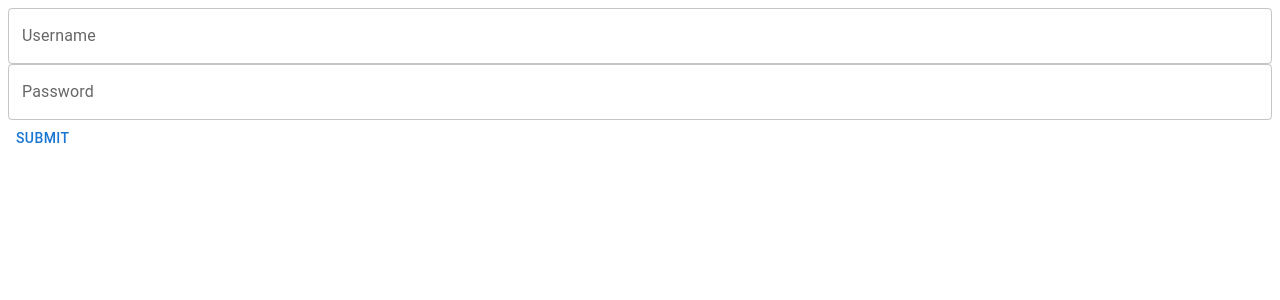
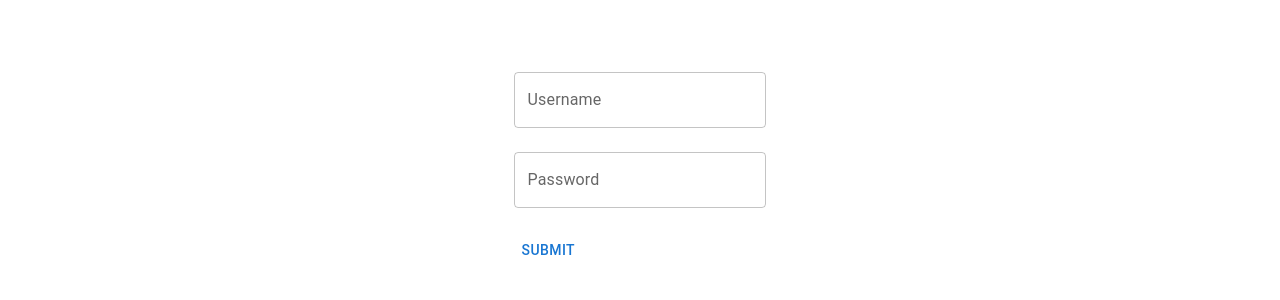
Before and after one commit to ShashikaVirajh/react-hook-form, a React (Create React App) app: page / in a window 1280 px wide. Shown: the top 300 px of the page. Built offline with nearby package versions, Linux system fonts and the light colour scheme.

Commit message:
Completed text input

```diff
--- a/src/App.tsx
+++ b/src/App.tsx
@@ -1,5 +1,5 @@
 import { FieldValues, SubmitHandler, useForm } from 'react-hook-form';
-import { Button } from '@mui/material';
+import { Box, Button } from '@mui/material';
 import { FC } from 'react';
 import { TextInput } from './components/text-input/text-input.component';
 
@@ -31,7 +31,15 @@ export const App: FC = () => {
 
   return (
     <form onSubmit={handleSubmit(onSubmit)}>
-      <TextInput name='username' control={control} label='Username' rules={usernameRules} />
+      <Box display='flex' flexDirection='column' alignItems='center'>
+        <Box marginTop='4rem' width='20%'>
+          <TextInput
+            name='username'
+            control={control}
+            label='Username'
+            rules={usernameRules}
+            style={{ marginBottom: '1.5rem' }}
+          />
 
           <TextInput
             name='password'
@@ -39,11 +47,14 @@ export const App: FC = () => {
             label='Password'
             type='password'
             rules={passwordRules}
+            style={{ marginBottom: '1.5rem' }}
           />
 
           <Button type='submit' disabled={formState.isSubmitting}>
             Submit
           </Button>
+        </Box>
+      </Box>
     </form>
   );
 };
--- a/src/components/text-input/text-input.component.tsx
+++ b/src/components/text-input/text-input.component.tsx
@@ -42,6 +42,7 @@ export const TextInput: FC<TextInputProps> = ({
             onChange={(event) => onChange(event.target.value)}
             onBlur={onBlur}
             value={value}
+            style={{ ...style }}
             {...rest}
           />
         );
```
Lines whose indentation alone changed are shown as unchanged.
